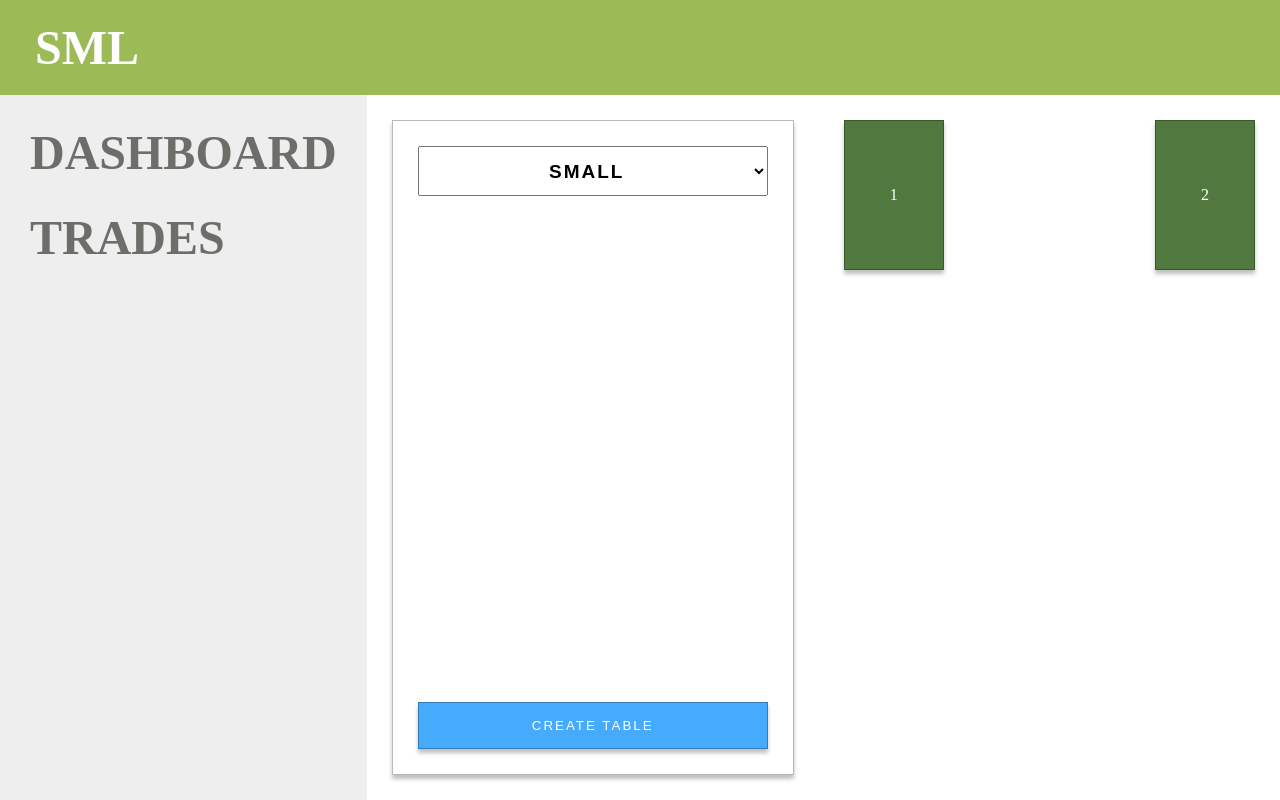
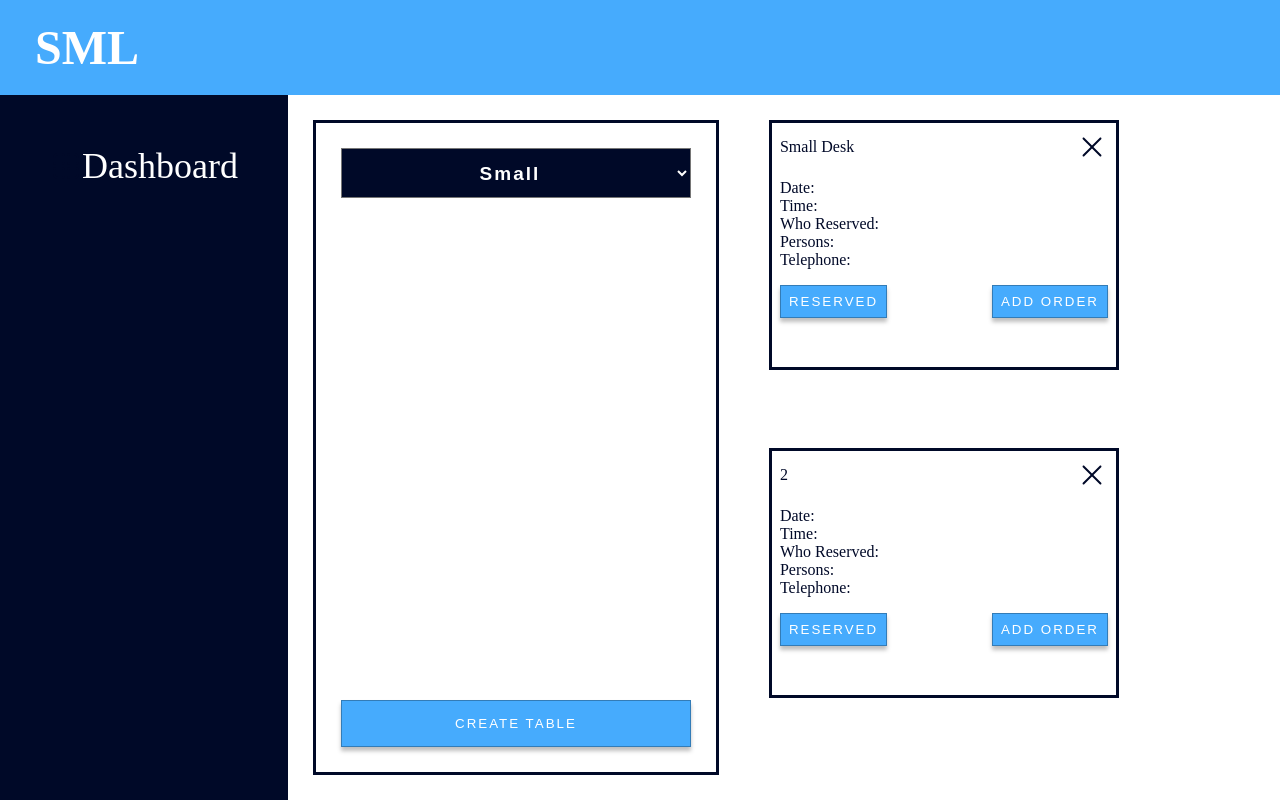
Before and after one commit to Markito97/Dashboard, a React (Create React App) app in the folder client/: page /dashboard in a window 1280 px wide. Built offline with nearby package versions, Linux system fonts and the light colour scheme.

Commit message:
changes ui sidebar navbar tables

```diff
--- a/client/src/App.css
+++ b/client/src/App.css
@@ -15,7 +15,7 @@
 
 body,
 html {
-  height: 100%;
+  min-height: 100vh;
   width: 100%;
 }
 
@@ -26,7 +26,7 @@ html {
   display: flex;
   justify-content: flex-start;
   padding: 15px;
-  background: rgba(155, 187, 86, 0.99);
+  background: #46abfd;
 }
 
 .nav__bar__logo {
@@ -53,28 +53,21 @@ html {
 
 .main__page {
   display: flex;
+  min-height: calc(100vh - 95px);
 }
 
 .side__bar {
-  height: calc(100vh - 95px);
-  background: #eeeeee;
+  background: rgba(0, 9, 40, 1);
 }
 
 .side__link__item {
-  margin: 30px;
-  color: rgba(25, 23, 17, 0.6);
-  font-weight: bold;
-  font-size: 48px;
+  margin: 25px;
+  color: white;
   display: flex;
-  flex-direction: column;
+  flex-direction: row;
+  align-items: center;
+  font-size: 36px;
   text-decoration: none;
-  text-transform: uppercase;
-}
-
-.main__dashboard {
-  width: 100%;
-  display: flex;
-  justify-content: space-between;
 }
 
 .product__post__form {
@@ -238,9 +231,8 @@ td:last-child {
 }
 
 .dashboard__content {
-  width: 100%;
+  flex-grow: 1;
   display: flex;
-  justify-content: space-between;
 }
 
 .create__table__form {
@@ -248,22 +240,17 @@ td:last-child {
   display: flex;
   justify-content: space-between;
   flex-direction: column;
-  border: 1px solid rgba(0, 0, 0, 0.28);
-  box-shadow: 0px 4px 4px rgb(0 0 0 / 25%);
+  border: 3px solid rgba(0, 9, 40, 1);
 }
 
 .table__select {
-  /* outline-style: #46abfd; */
   margin: 25px;
   width: 350px;
   height: 50px;
   text-align: center;
   font-size: 19px;
-  text-transform: uppercase;
   letter-spacing: 2px;
   font-weight: bold;
+  color: #fff;
+  background: rgba(0, 9, 40, 1);
 }
-
-.check {
-  background: blue;
-}
--- a/client/src/App.tsx
+++ b/client/src/App.tsx
@@ -45,10 +45,6 @@ export const App = () => {
         <NavBar />
         <div className="main__page">
           <SideBar />
-          <Routes>
-            <Route
-              path={"/dashboard"}
-              element={
           <DashBoard
             tables={tables}
             largeTable={largeTable}
@@ -56,10 +52,6 @@ export const App = () => {
             createTable={createTable}
             checkedHandler={checkedHandler}
           />
-              }
-            />
-            <Route path={"/productform"} element={<ProductFrom />} />
-          </Routes>
         </div>
       </div>
     </BrowserRouter>
--- a/client/src/assets/UI/icons/MyIcons.module.css
+++ b/client/src/assets/UI/icons/MyIcons.module.css
@@ -1,9 +1,10 @@
 .myI {
-  fill: white;
-  width: 48px;
-  height: 48px;
+  fill: rgba(0, 9, 40, 1);
+  width: 32px;
+  height: 32px;
   fill-rule: evenodd;
   clip-rule: evenodd;
+  display: flex;
 }
 
 .myI:hover {
--- a/client/src/assets/UI/icons/MyIcons.tsx
+++ b/client/src/assets/UI/icons/MyIcons.tsx
@@ -33,3 +33,26 @@ export const FolderSVG = () => {
     </div>
   );
 };
+
+export const RemoveSvg = () => {
+  return (
+    <div className={classes.myI}>
+      <svg width="32" height="32" viewBox="0 0 32 32">
+        <path d="M8.22182 6.8076C7.8313 6.41708 7.19813 6.41708 6.80761 6.8076C6.41709 7.19813 6.41709 7.83129 6.80761 8.22182L14.5858 16L6.80761 23.7782C6.41709 24.1687 6.41709 24.8019 6.80761 25.1924C7.19814 25.5829 7.8313 25.5829 8.22183 25.1924L16 17.4142L23.7781 25.1923C24.1686 25.5828 24.8017 25.5828 25.1923 25.1923C25.5828 24.8017 25.5828 24.1686 25.1923 23.778L17.4142 16L25.1924 8.22182C25.5829 7.83129 25.5829 7.19813 25.1924 6.8076C24.8019 6.41708 24.1687 6.41708 23.7782 6.8076L16 14.5858L8.22182 6.8076Z" />
+      </svg>
+    </div>
+  );
+};
+
+export const GridSvg = () => {
+  return (
+    <div className={classes.myI}>
+      <svg width="32" height="32" viewBox="0 0 32 32">
+        <path d="M8 3C5.23858 3 3 5.23858 3 8V12C3 13.6569 4.34315 15 6 15H12C13.6569 15 15 13.6569 15 12V6C15 4.34315 13.6569 3 12 3H8ZM5 8C5 6.34315 6.34315 5 8 5H12C12.5523 5 13 5.44772 13 6V12C13 12.5523 12.5523 13 12 13H6C5.44772 13 5 12.5523 5 12V8Z" />
+        <path d="M6 17C4.34315 17 3 18.3431 3 20V24C3 26.7614 5.23858 29 8 29H12C13.6569 29 15 27.6569 15 26V20C15 18.3431 13.6569 17 12 17H6ZM5 20C5 19.4477 5.44772 19 6 19H12C12.5523 19 13 19.4477 13 20V26C13 26.5523 12.5523 27 12 27H8C6.34315 27 5 25.6569 5 24V20Z" />
+        <path d="M17 6C17 4.34315 18.3431 3 20 3H24C26.7614 3 29 5.23858 29 8V12C29 13.6569 27.6569 15 26 15H20C18.3431 15 17 13.6569 17 12V6ZM20 5C19.4477 5 19 5.44772 19 6V12C19 12.5523 19.4477 13 20 13H26C26.5523 13 27 12.5523 27 12V8C27 6.34315 25.6569 5 24 5H20Z" />
+        <path d="M20 17C18.3431 17 17 18.3431 17 20V26C17 27.6569 18.3431 29 20 29H24C26.7614 29 29 26.7614 29 24V20C29 18.3431 27.6569 17 26 17H20ZM19 20C19 19.4477 19.4477 19 20 19H26C26.5523 19 27 19.4477 27 20V24C27 25.6569 25.6569 27 24 27H20C19.4477 27 19 26.5523 19 26V20Z" />
+      </svg>
+    </div>
+  );
+};
--- a/client/src/assets/UI/tables/MyTable.module.css
+++ b/client/src/assets/UI/tables/MyTable.module.css
@@ -1,10 +1,25 @@
 .myTables {
-  background: rgba(81, 121, 63, 1);
-  color: white;
-  height: 150px;
+  color: rgba(0, 9, 40, 1);
+  height: 250px;
+  width: 350px;
+  border: 3px solid rgba(0, 9, 40, 1);
+}
+
+.remove__table {
+  padding: 8px;
   display: flex;
-  justify-content: center;
+  justify-content: space-between;
   align-items: center;
-  border: 1px solid rgba(0, 0, 0, 0.28);
-  box-shadow: 0px 4px 4px rgb(0 0 0 / 25%);
 }
+
+.table__content {
+  padding: 8px;
+  display: flex;
+  flex-direction: column;
+}
+
+.reserved {
+  padding: 8px;
+  display: flex;
+  justify-content: space-between;
+}
--- a/client/src/assets/UI/tables/MyTable.tsx
+++ b/client/src/assets/UI/tables/MyTable.tsx
@@ -1,5 +1,7 @@
 import { FC } from "react";
 import { IMyTables } from "../../../types/types";
+import { MyRippleBtn } from "../buttons/MyButtons";
+import { RemoveSvg } from "../icons/MyIcons";
 import classes from "./MyTable.module.css";
 
 export const MyTable: FC<IMyTables> = ({
@@ -17,7 +19,25 @@ export const MyTable: FC<IMyTables> = ({
       onClick={onClick}
       className={`${classes.myTables}`}
     >
-      {children}
+      <div className={classes.remove__table}>
+        <div>{children}</div>
+        <RemoveSvg />
+      </div>
+      <div className={classes.table__content}>
+        <div>Date:</div>
+        <div>Time:</div>
+        <div>Who Reserved:</div>
+        <div>Persons:</div>
+        <div>Telephone:</div>
+      </div>
+      <div className={classes.reserved}>
+        <MyRippleBtn padding="8px" ripple={"#ffffff"}>
+          Reserved
+        </MyRippleBtn>
+        <MyRippleBtn padding="8px" ripple={"#ffffff"}>
+          Add Order
+        </MyRippleBtn>
+      </div>
     </div>
   );
 };
--- a/client/src/components/SIdeBar.tsx
+++ b/client/src/components/SIdeBar.tsx
@@ -1,14 +1,15 @@
 import { NavLink } from "react-router-dom";
+import { GridSvg } from "../assets/UI/icons/MyIcons";
 
 export const SideBar = () => {
   return (
     <div className="side__bar">
-      <NavLink className="side__link__item" to={"/dashboard"}>
-        Dashboard
-      </NavLink>
-      <NavLink className="side__link__item" to={"/trades"}>
-        Trades
-      </NavLink>
+      <li className="side__link__item">
+        <NavLink className="side__link__item" to={"/dashboard"}>
+          <GridSvg />
+          Dashboard
+        </NavLink>
+      </li>
     </div>
   );
 };
--- a/client/src/components/Tables.tsx
+++ b/client/src/components/Tables.tsx
@@ -10,12 +10,11 @@ export const Tables: FC<ITables> = ({
 }) => {
   const takeTableId = (e: React.MouseEvent) => {
     const id: string = (e.target as HTMLElement).id;
-    const tab: HTMLElement | null = document.getElementById(id);
-    if (tab) tab.style.background = "#46abfd";
+
     checkedHandler(
       tables.map((table) => {
         if (table.id == id) {
-          return { ...table, checked: true };
+          return { ...table, checked: !table.checked };
         } else {
           return table;
         }
@@ -29,23 +28,13 @@ export const Tables: FC<ITables> = ({
       {tables.map((table, index) => {
         if (table.tableSize === "small") {
           return (
-            <MyTable
-              key={table.id}
-              id={table.id}
-              width="100px"
-              onClick={takeTableId}
-            >
-              {index + 1}
+            <MyTable key={table.id} id={table.id} onClick={takeTableId}>
+              Small Desk
             </MyTable>
           );
         } else if (table.tableSize === "average") {
           return (
-            <MyTable
-              key={table.id}
-              id={table.id}
-              width="100px"
-              onClick={takeTableId}
-            >
+            <MyTable key={table.id} id={table.id} onClick={takeTableId}>
               {index + 1}
             </MyTable>
           );
```
Lines whose indentation alone changed are shown as unchanged.
